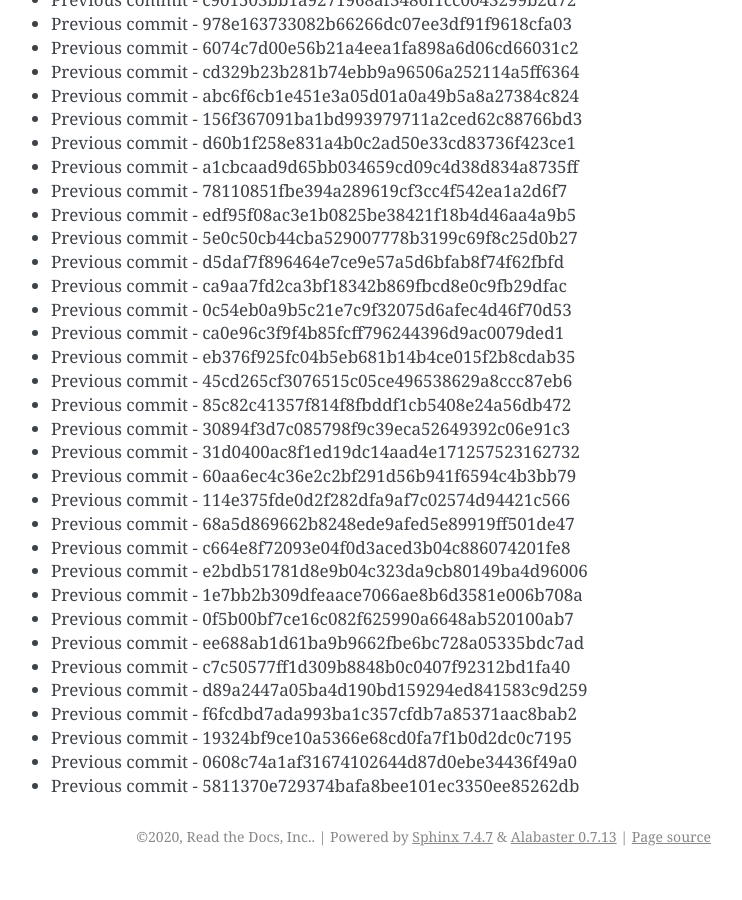
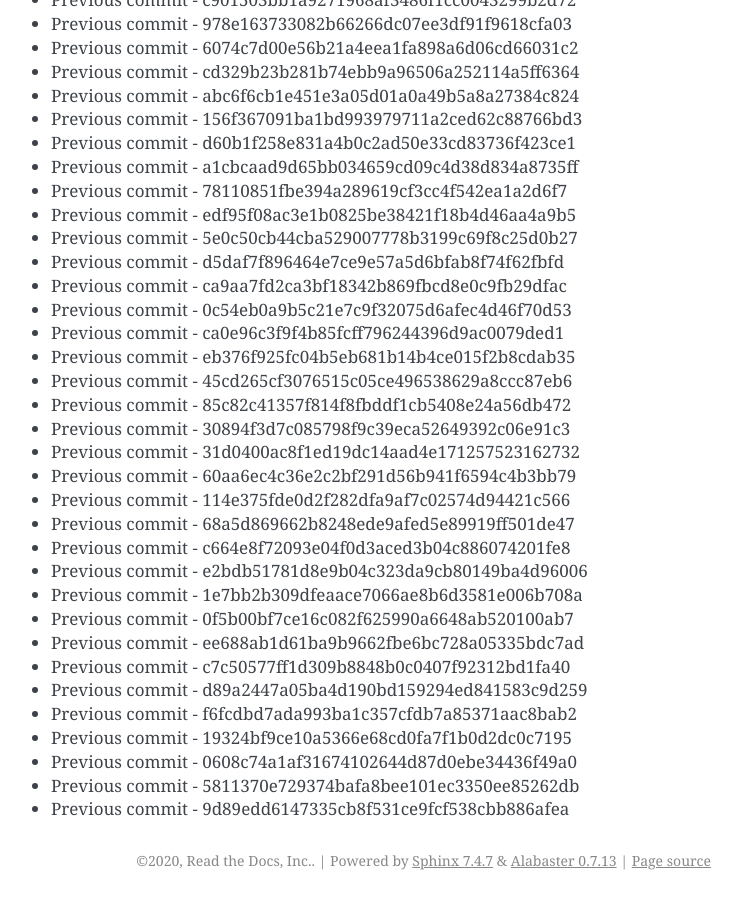
Before and after one commit to readthedocs/rtd-git-stresstest, a Sphinx documentation site: the page built from docs/updates.rst, in a window 1280 px wide and 900 px high, scrolled down 82921 px. Shown: the whole window, without its empty margins (399-1141 px from the left). Built offline with Sphinx 7.4.7, drawn with Linux system fonts in a browser that asks for light colours; before the commit the page ends 83797 px from its top, so only the background shows below that.

Commit message:
Generating commit from previous: 9d89edd6147335cb8f531ce9fcf538cbb886afea

```diff
--- a/docs/updates.rst
+++ b/docs/updates.rst
@@ -3516,3 +3516,4 @@ It can be tested for any performance characteristics.
 * Previous commit - 19324bf9ce10a5366e68cd0fa7f1b0d2dc0c7195
 * Previous commit - 0608c74a1af31674102644d87d0ebe34436f49a0
 * Previous commit - 5811370e729374bafa8bee101ec3350ee85262db
+* Previous commit - 9d89edd6147335cb8f531ce9fcf538cbb886afea
```
